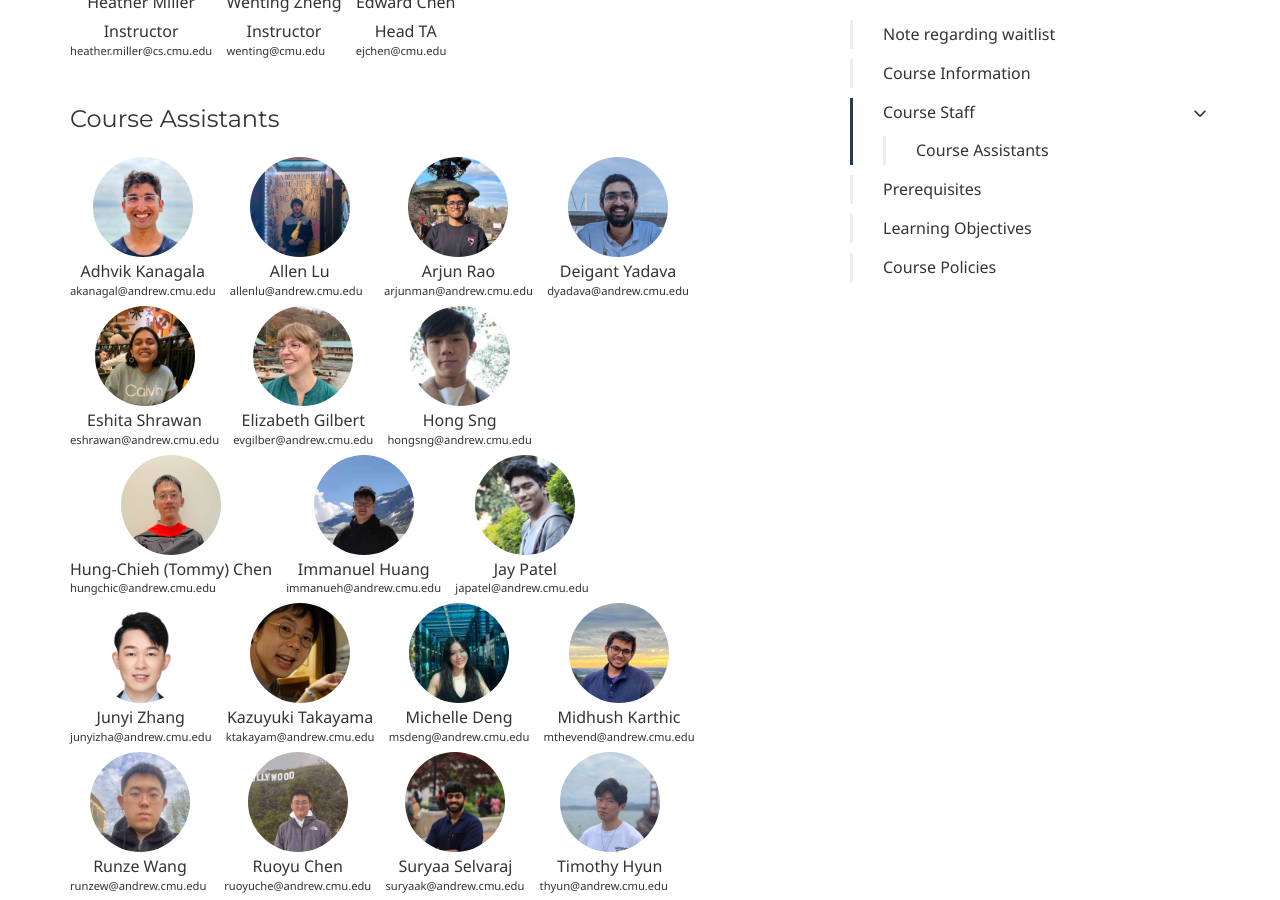
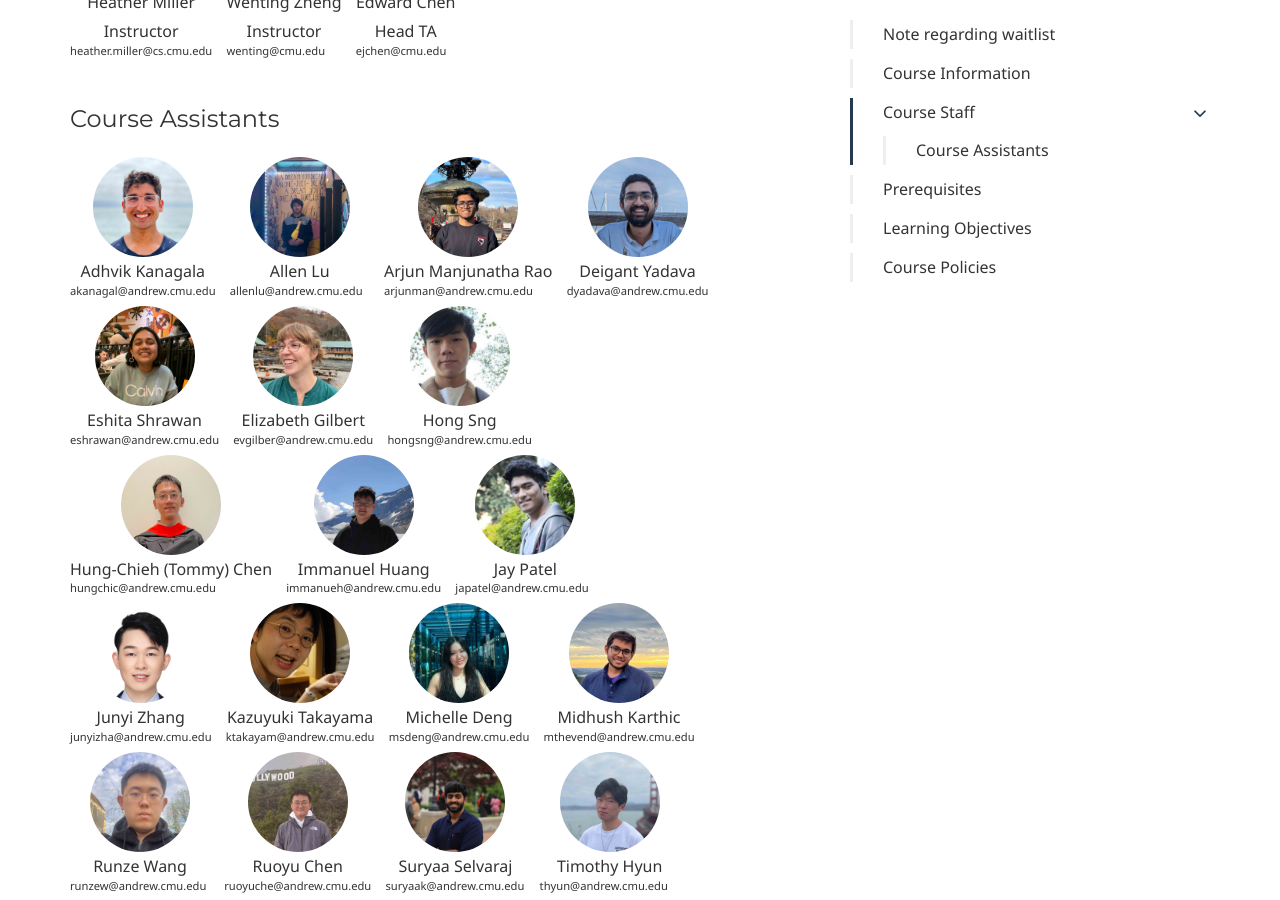
Before and after one commit to 15-440/website, a Jekyll site: the page built from index.md, in a window 1280 px wide and 900 px high, scrolled down 1784 px. Built offline with Jekyll 4.4.1, drawn with Linux system fonts in a browser that asks for light colours; some web fonts are replaced.

Commit message:
fixed name

```diff
--- a/_config.yml
+++ b/_config.yml
@@ -182,7 +182,7 @@ course:
           email: allenlu@andrew.cmu.edu
           type: TA
           image: allen-lu.jpg
-        - name: Arjun Rao
+        - name: Arjun Manjunatha Rao
           email: arjunman@andrew.cmu.edu
           type: TA
           image: arjun-rao.jpg
```
